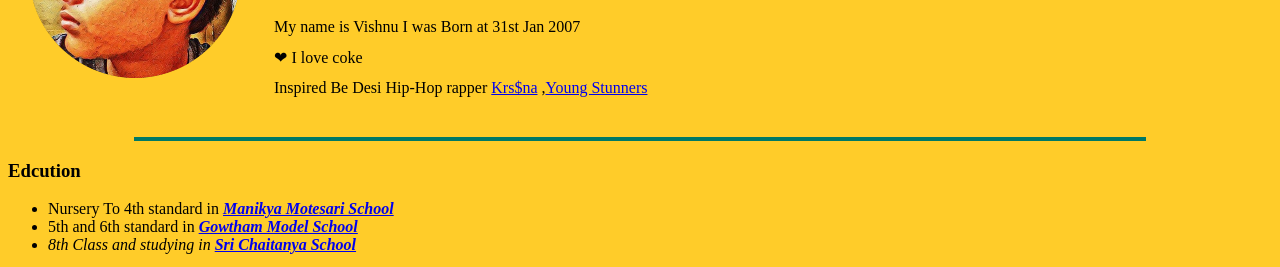
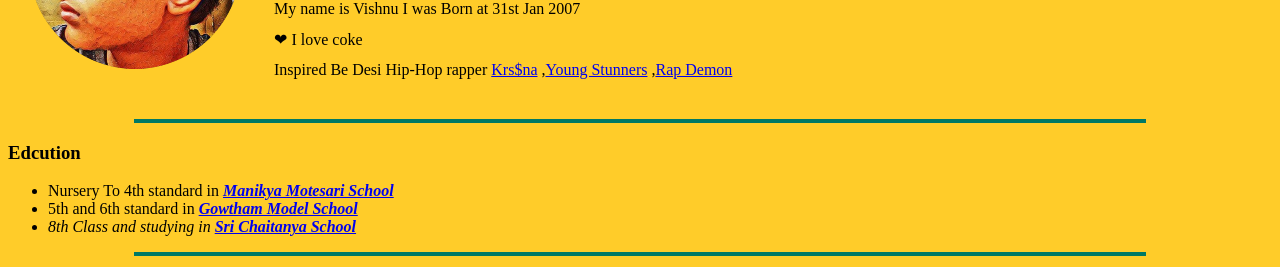
Before and after one commit to VIshnuProgrammer2007/FirstWebsite, a plain HTML site: page index.html in a window 1280 px wide. Shown: the part 188-455 px from the top of the page. Drawn offline with Linux system fonts and the light colour scheme.

Commit message:
Update index.html

```diff
--- a/index.html
+++ b/index.html
@@ -39,7 +39,7 @@ hr{
               <td>❤ I love coke</td>
             </tr>
             <tr>
-              <td>Inspired Be Desi Hip-Hop rapper <a href="krsna.html">Krs$na</a> ,<a href="https://www.instagram.com/youngstunnersofficial/">Young Stunners</a></td> ,<a href="rapdemon.html">Rap rapdemon</a>
+              <td>Inspired Be Desi Hip-Hop rapper <a href="krsna.html">Krs$na</a> ,<a href="youngstunner.html">Young Stunners</a> ,<a href="rapdemon.html">Rap Demon</a></td>
             </tr>
           </table>
         </td>
```
